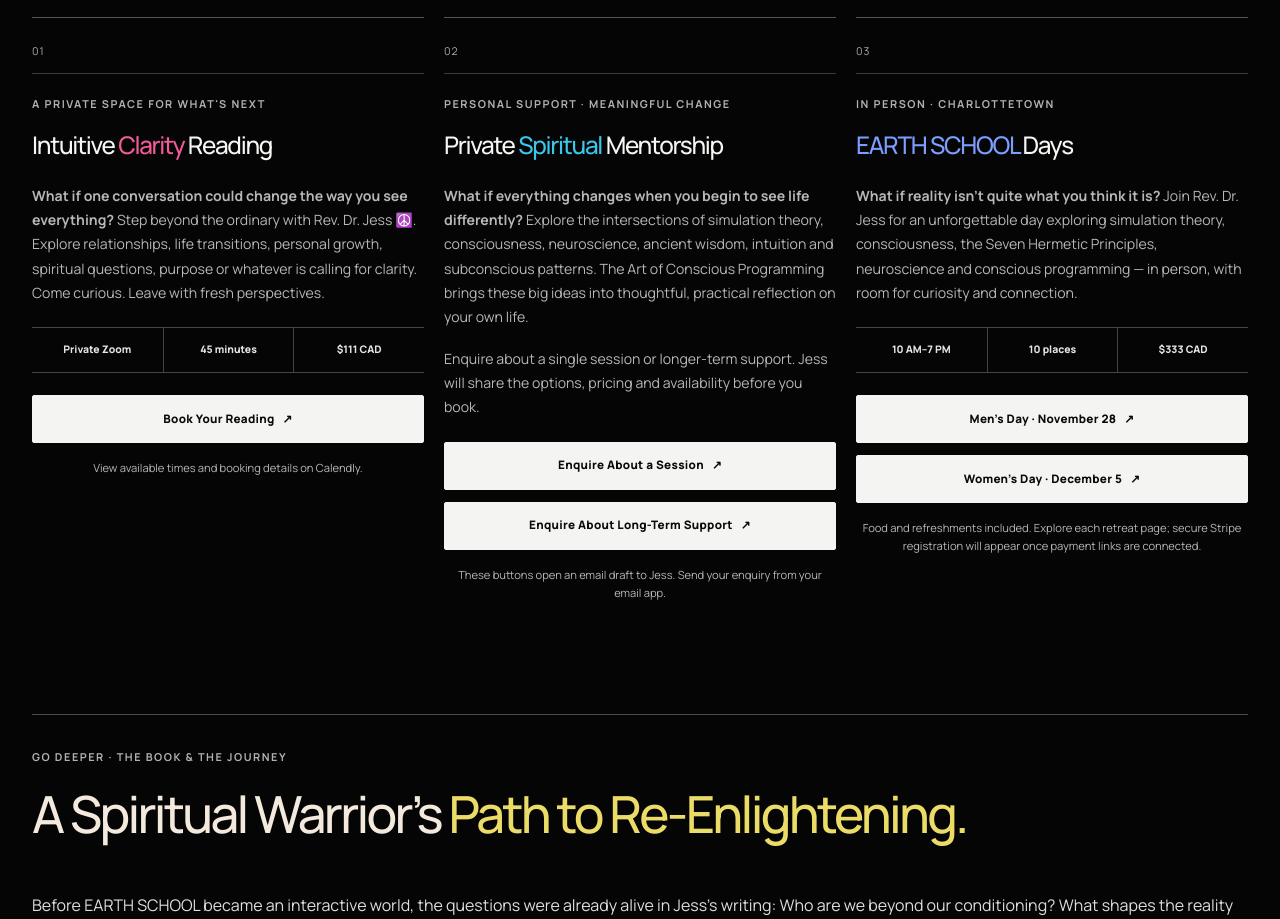
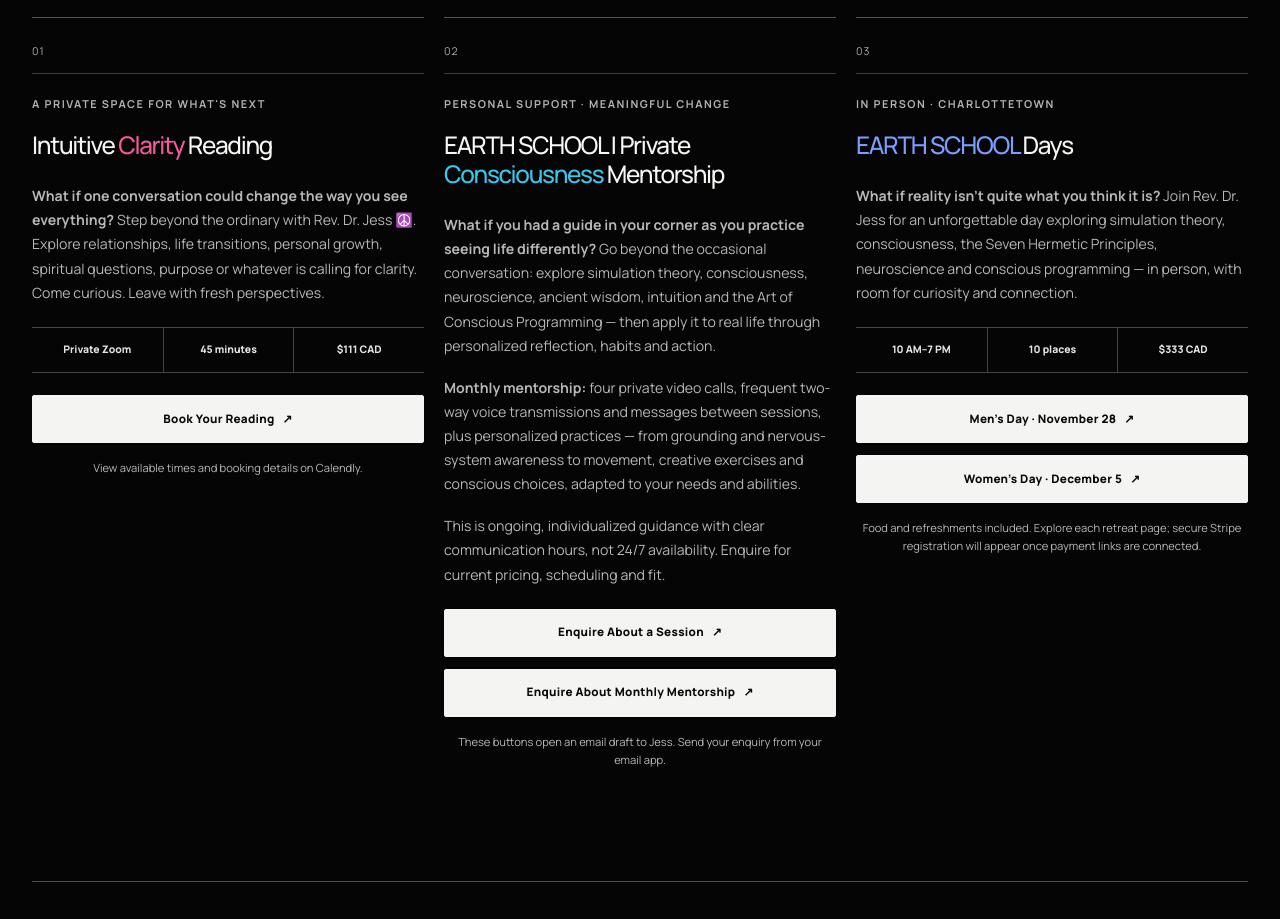
Before and after one commit to jessgoodvibesonly/jessgoodvibesonly, a Next.js app: page / in a window 1280 px wide. Shown: the part 8080-8999 px from the top of the page. Built offline with nearby package versions, Linux system fonts and the light colour scheme; a web font is replaced by a local one.

Commit message:
Clarify high-touch mentorship with four calls, two-way voice transmissions, personalized practices

```diff
--- a/app/components/PrivateSessions.tsx
+++ b/app/components/PrivateSessions.tsx
@@ -10,8 +10,8 @@ const singleSessionUrl = enquiryUrl(
   "Hi Jess,\n\nI’m interested in a private coaching session. Please send me the session options, price and availability.\n\nMy name: \nWhat I’d like support with: \n",
 );
 const longTermUrl = enquiryUrl(
-  "Long-term coaching enquiry",
-  "Hi Jess,\n\nI’m interested in working with you over a longer period.\n\nMy name: \nWhat I’d like support with: \nWhat I’m ready to change: \nMy preferred availability: \n\nPlease send me the options and pricing.\n",
+  "EARTH SCHOOL private consciousness mentorship enquiry",
+  "Hi Jess,\n\nI’m interested in your EARTH SCHOOL monthly mentorship with four video calls, two-way voice transmissions and ongoing guidance.\n\nMy name: \nWhat I’d like to explore: \nMy preferred availability: \n\nPlease send me the mentorship details and pricing.\n",
 );
 
 export function PrivateSessions() {
@@ -44,12 +44,13 @@ export function PrivateSessions() {
         <article className="service-card">
           <div className="service-card-marker" aria-hidden="true"><span>02</span></div>
           <p className="service-label">Personal support · meaningful change</p>
-          <h3>Private <span className="color-pop pop-cyan">Spiritual</span> Mentorship</h3>
-          <p className="service-description"><strong>What if everything changes when you begin to see life differently?</strong> Explore the intersections of simulation theory, consciousness, neuroscience, ancient wisdom, intuition and subconscious patterns. The Art of Conscious Programming brings these big ideas into thoughtful, practical reflection on your own life.</p>
-          <p className="service-description">Enquire about a single session or longer-term support. Jess will share the options, pricing and availability before you book.</p>
+          <h3>EARTH SCHOOL | Private <span className="color-pop pop-cyan">Consciousness</span> Mentorship</h3>
+          <p className="service-description"><strong>What if you had a guide in your corner as you practice seeing life differently?</strong> Go beyond the occasional conversation: explore simulation theory, consciousness, neuroscience, ancient wisdom, intuition and the Art of Conscious Programming — then apply it to real life through personalized reflection, habits and action.</p>
+          <p className="service-description"><strong>Monthly mentorship:</strong> four private video calls, frequent two-way voice transmissions and messages between sessions, plus personalized practices — from grounding and nervous-system awareness to movement, creative exercises and conscious choices, adapted to your needs and abilities.</p>
+          <p className="service-description">This is ongoing, individualized guidance with clear communication hours, not 24/7 availability. Enquire for current pricing, scheduling and fit.</p>
           <div style={{ display: "grid", gap: ".75rem", marginTop: "1.4rem" }}>
             <a className="btn service-booking-button" href={singleSessionUrl}>Enquire About a Session <span aria-hidden="true">↗</span></a>
-            <a className="btn service-booking-button" href={longTermUrl}>Enquire About Long-Term Support <span aria-hidden="true">↗</span></a>
+            <a className="btn service-booking-button" href={longTermUrl}>Enquire About Monthly Mentorship <span aria-hidden="true">↗</span></a>
           </div>
           <p className="service-support">These buttons open an email draft to Jess. Send your enquiry from your email app.</p>
         </article>
```
